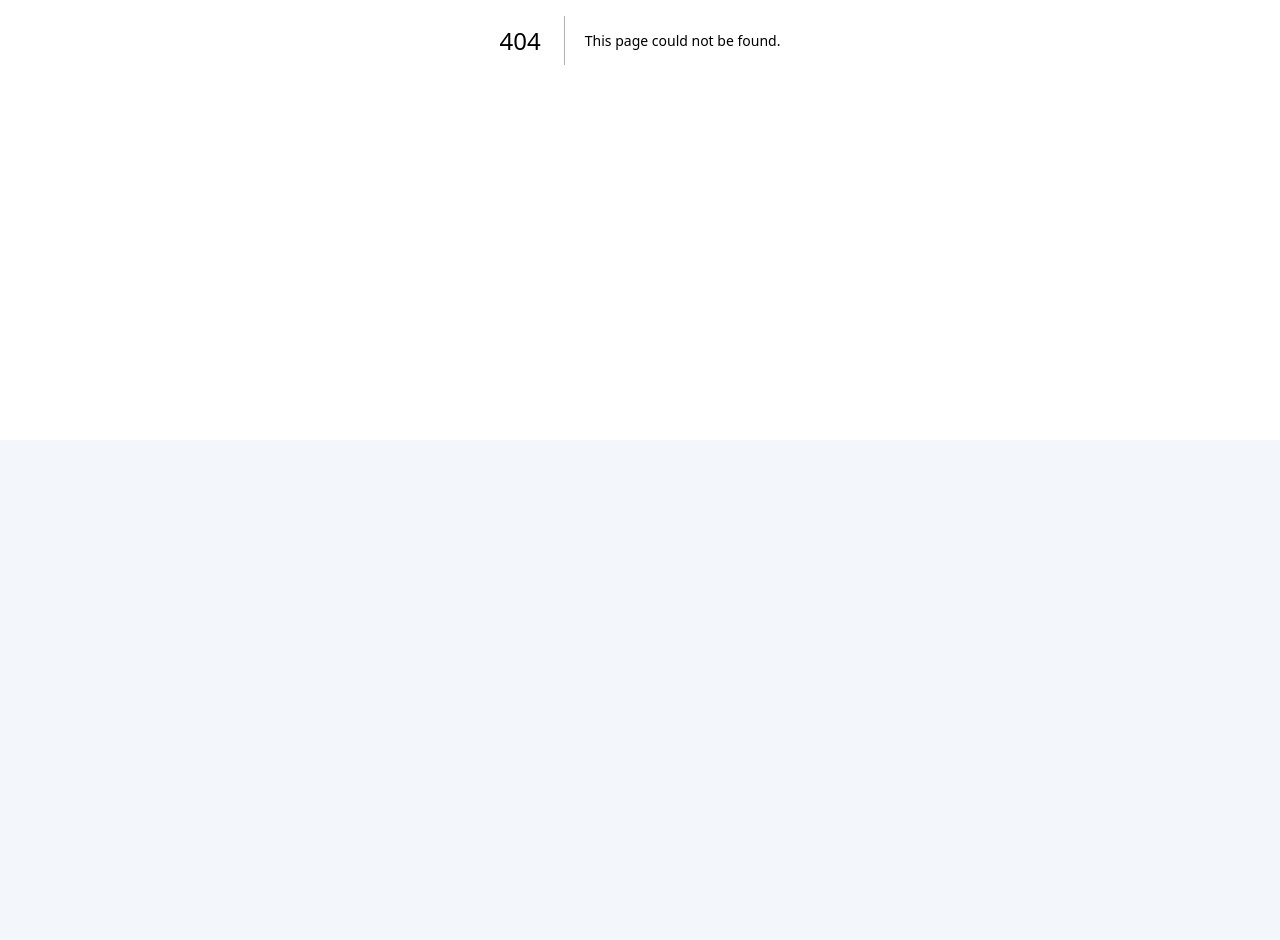
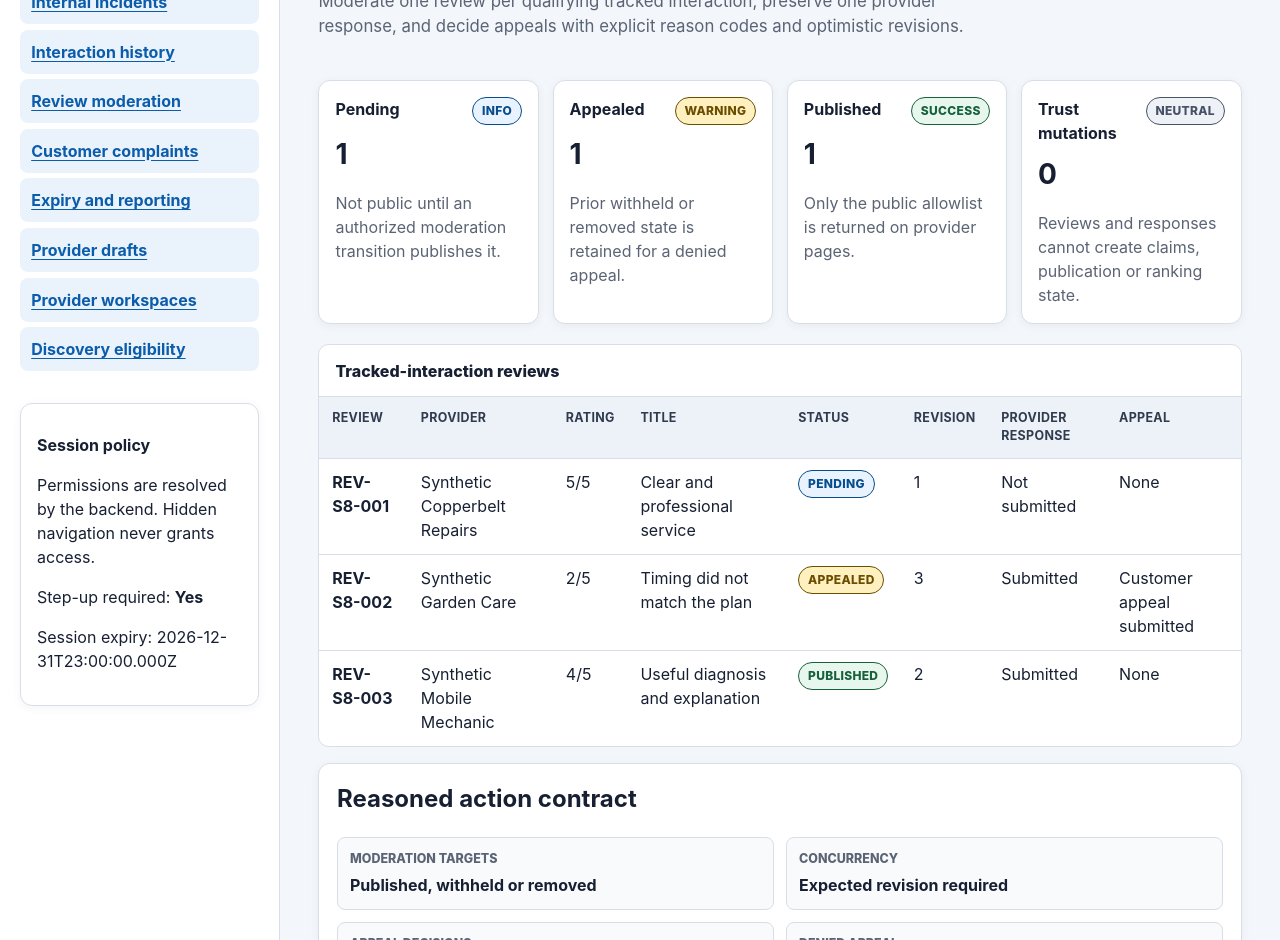
Before and after one commit to kudzimusar/direkt, a Next.js app in the folder admin/direkt-operations-portal/: page /operations/reviews in a window 1280 px wide. Before the commit this address had no page. Shown: the part 360-1300 px from the top of the page. Before the commit the page ends 800 px from the top, so only its background shows below. Built offline with nearby package versions, Linux system fonts and the light colour scheme.

Commit message:
feat(portal): add review moderation workspace

```diff
--- /dev/null
+++ b/admin/direkt-operations-portal/src/app/operations/reviews/page.tsx
@@ -0,0 +1,194 @@
+import type { Metadata } from 'next';
+import {
+  DenseTableRegion,
+  MetricCard,
+  PermissionAction,
+  StatusPill,
+  WorkflowStateCard,
+  WorkspaceIntro,
+} from '@/components/operations-workspace';
+import { operationsEndpoints } from '@/lib/operations-api';
+import { syntheticSupervisorSession } from '@/lib/session';
+
+export const metadata: Metadata = { title: 'Review moderation' };
+
+const reviews = [
+  {
+    id: 'REV-S8-001',
+    provider: 'Synthetic Copperbelt Repairs',
+    rating: '5/5',
+    title: 'Clear and professional service',
+    status: 'Pending',
+    tone: 'info' as const,
+    revision: 1,
+    response: 'Not submitted',
+    appeal: 'None',
+  },
+  {
+    id: 'REV-S8-002',
+    provider: 'Synthetic Garden Care',
+    rating: '2/5',
+    title: 'Timing did not match the plan',
+    status: 'Appealed',
+    tone: 'warning' as const,
+    revision: 3,
+    response: 'Submitted',
+    appeal: 'Customer appeal submitted',
+  },
+  {
+    id: 'REV-S8-003',
+    provider: 'Synthetic Mobile Mechanic',
+    rating: '4/5',
+    title: 'Useful diagnosis and explanation',
+    status: 'Published',
+    tone: 'success' as const,
+    revision: 2,
+    response: 'Submitted',
+    appeal: 'None',
+  },
+] as const;
+
+export default function ReviewModerationPage() {
+  return (
+    <section aria-labelledby="review-moderation-heading">
+      <WorkspaceIntro
+        eyebrow="Stage 8E · moderated public output"
+        title="Review moderation and appeals"
+        description="Moderate one review per qualifying tracked interaction, preserve one provider response, and decide appeals with explicit reason codes and optimistic revisions."
+        headingId="review-moderation-heading"
+      >
+        <PermissionAction
+          session={syntheticSupervisorSession}
+          permission="operations.reviews.manage"
+          label="Open moderation action"
+          deniedLabel="Moderation denied"
+          accessKey="m"
+        />
+      </WorkspaceIntro>
+
+      <div className="metric-grid" aria-label="Review moderation summary">
+        <MetricCard
+          label="Pending"
+          value="1"
+          note="Not public until an authorized moderation transition publishes it."
+          tone="info"
+        />
+        <MetricCard
+          label="Appealed"
+          value="1"
+          note="Prior withheld or removed state is retained for a denied appeal."
+          tone="warning"
+        />
+        <MetricCard
+          label="Published"
+          value="1"
+          note="Only the public allowlist is returned on provider pages."
+          tone="success"
+        />
+        <MetricCard
+          label="Trust mutations"
+          value="0"
+          note="Reviews and responses cannot create claims, publication or ranking state."
+          tone="neutral"
+        />
+      </div>
+
+      <DenseTableRegion label="Synthetic review moderation queue">
+        <table>
+          <caption>Tracked-interaction reviews</caption>
+          <thead>
+            <tr>
+              <th scope="col">Review</th>
+              <th scope="col">Provider</th>
+              <th scope="col">Rating</th>
+              <th scope="col">Title</th>
+              <th scope="col">Status</th>
+              <th scope="col">Revision</th>
+              <th scope="col">Provider response</th>
+              <th scope="col">Appeal</th>
+            </tr>
+          </thead>
+          <tbody>
+            {reviews.map((review) => (
+              <tr key={review.id} data-queue-row tabIndex={0}>
+                <th scope="row">{review.id}</th>
+                <td>{review.provider}</td>
+                <td>{review.rating}</td>
+                <td>{review.title}</td>
+                <td>
+                  <StatusPill tone={review.tone}>{review.status}</StatusPill>
+                </td>
+                <td>{review.revision}</td>
+                <td>{review.response}</td>
+                <td>{review.appeal}</td>
+              </tr>
+            ))}
+          </tbody>
+        </table>
+      </DenseTableRegion>
+
+      <section className="workspace-panel" aria-labelledby="review-action-heading">
+        <h2 id="review-action-heading">Reasoned action contract</h2>
+        <dl className="definition-grid">
+          <div>
+            <dt>Moderation targets</dt>
+            <dd>Published, withheld or removed</dd>
+          </div>
+          <div>
+            <dt>Concurrency</dt>
+            <dd>Expected revision required</dd>
+          </div>
+          <div>
+            <dt>Appeal decisions</dt>
+            <dd>Upheld or denied with reason</dd>
+          </div>
+          <div>
+            <dt>Denied appeal</dt>
+            <dd>Restores the original withheld or removed state</dd>
+          </div>
+          <div>
+            <dt>Provider response</dt>
+            <dd>One immutable response</dd>
+          </div>
+          <div>
+            <dt>Public exposure</dt>
+            <dd>Published reviews only</dd>
+          </div>
+        </dl>
+      </section>
+
+      <div className="workflow-state-grid" aria-label="Review moderation critical states">
+        <WorkflowStateCard
+          state="loading"
+          title="Moderation queue loading"
+          description="No customer identity, contact or private interaction detail enters the loading shell."
+          tone="info"
+        />
+        <WorkflowStateCard
+          state="empty"
+          title="No reviews awaiting action"
+          description="An empty queue is valid; no synthetic placeholder becomes public data."
+          tone="neutral"
+        />
+        <WorkflowStateCard
+          state="stale_revision"
+          title="Review changed"
+          description="Refresh the current revision before applying a moderation decision."
+          tone="warning"
+        />
+        <WorkflowStateCard
+          state="access_denied"
+          title="Manage permission required"
+          description="Read-only reviewers cannot publish, withhold, remove or decide appeals."
+          tone="danger"
+        />
+      </div>
+
+      <p className="api-boundary-note">
+        API-only boundaries: <code>{operationsEndpoints.reviews}</code>,{' '}
+        <code>{operationsEndpoints.reviewModeration('review-id')}</code> and{' '}
+        <code>{operationsEndpoints.reviewAppealDecision('appeal-id')}</code>.
+      </p>
+    </section>
+  );
+}
```
